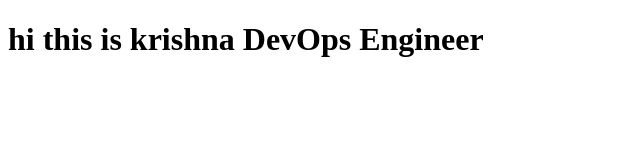
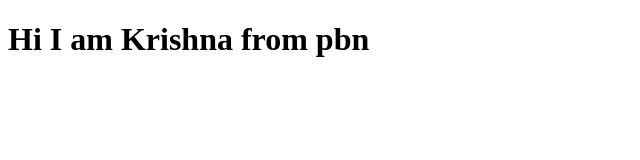
Before and after one commit to kotalwar-krishna/simple-web-app, a plain HTML site: page index.html in a window 1280 px wide. Shown: the whole page, without its empty margins (0-640 px from the left). Drawn offline with Linux system fonts and the light colour scheme.

Commit message:
changes for application to deploy on local machine

```diff
--- a/index.html
+++ b/index.html
@@ -6,7 +6,7 @@
 <body>
     <h1 id="message">Hello, World!</h1>
     <script>
-        document.getElementById("message").innerText = "hi this is krishna DevOps Engineer";
+        document.getElementById("message").innerText = "Hi I am Krishna from pbn";
     </script>
 </body>
 </html>
```
Also changed, not shown: 6 other files.
